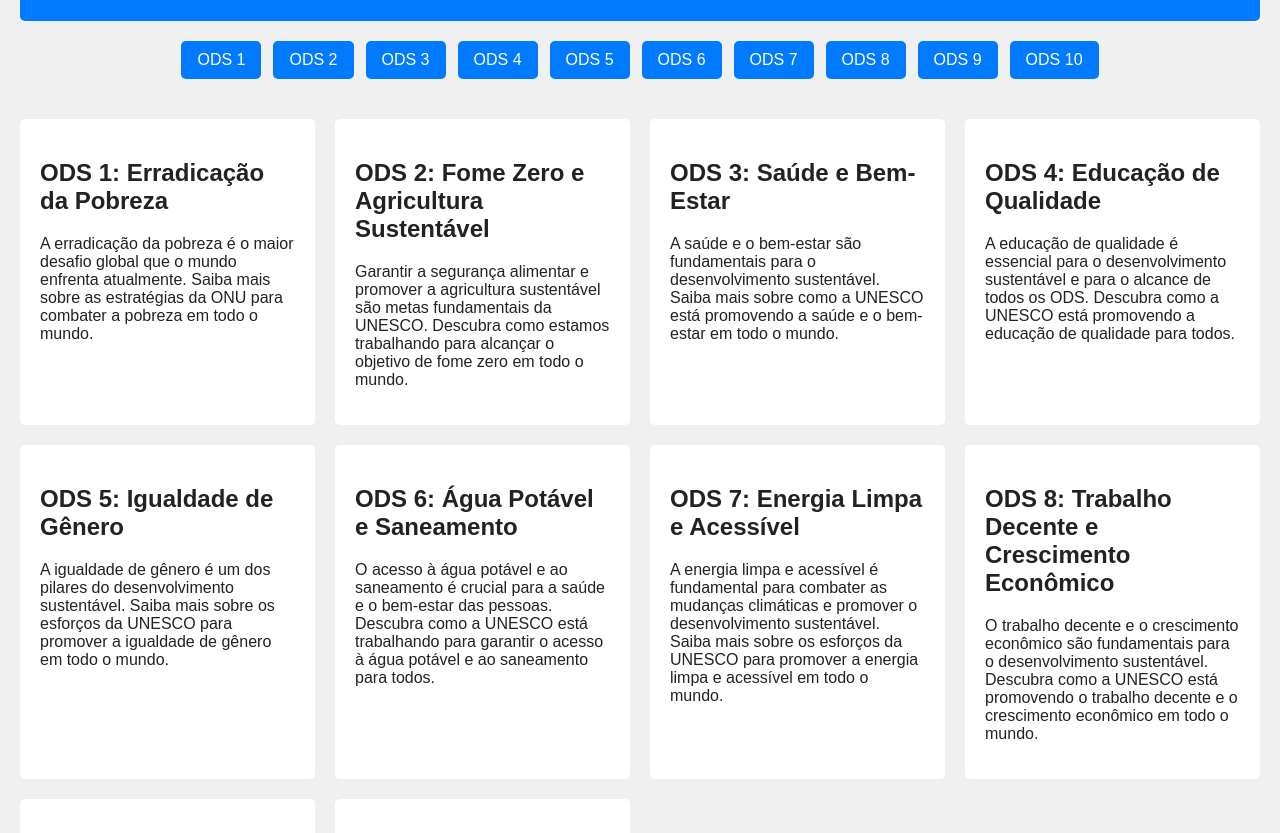
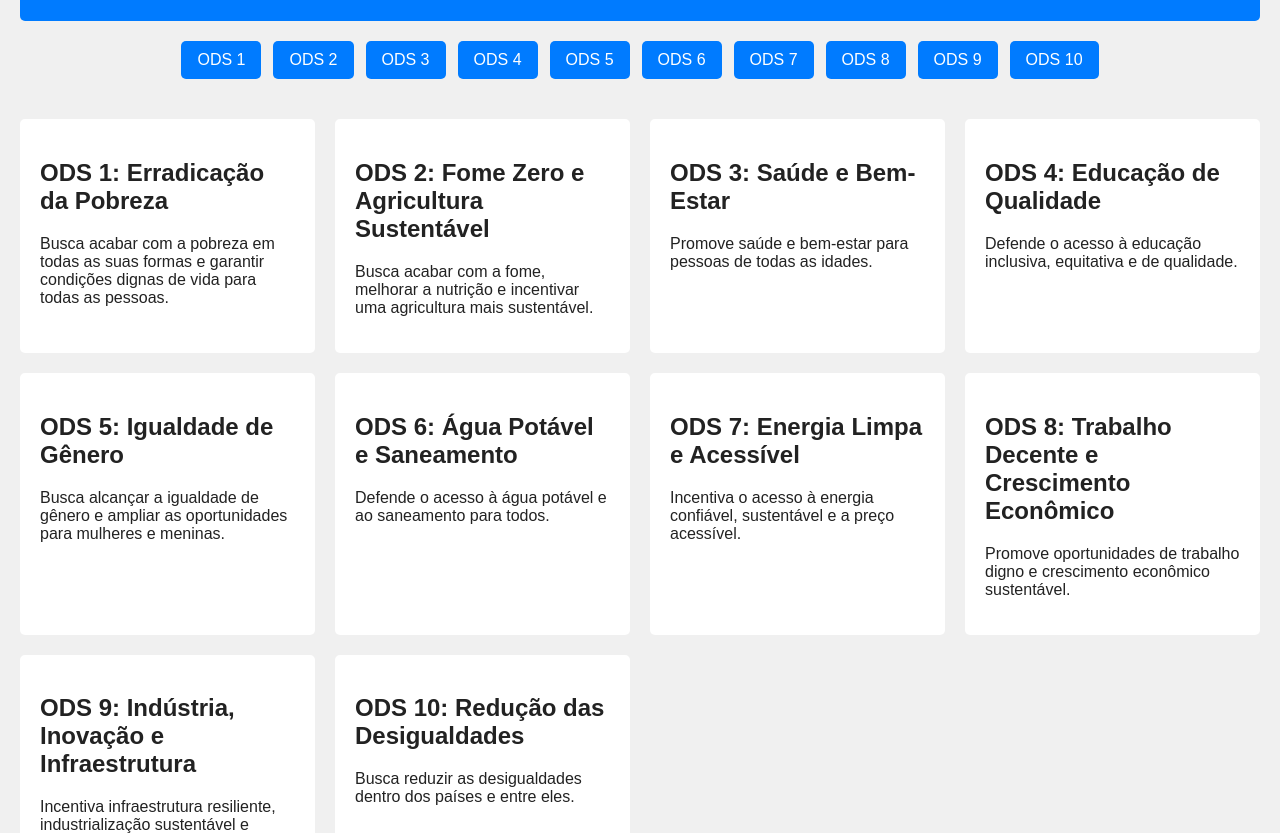
Before and after one commit to lucaszn011/aula-7, a plain HTML site: page lucaaas/index.html in a window 1280 px wide. Shown: the part 119-952 px from the top of the page. Drawn offline with Linux system fonts and the light colour scheme.

Commit message:
Corrige textos e melhora estrutura semântica da página

```diff
--- a/lucaaas/index.html
+++ b/lucaaas/index.html
@@ -1,13 +1,12 @@
 <!DOCTYPE html>
-<html lang="pt-br">
+<html lang="pt-BR">
 
 <head>
     <meta charset="UTF-8">
     <meta name="viewport" content="width=device-width, initial-scale=1.0">
-    <title>Layout com Grid e Flexbox</title>
-
+    <meta name="description" content="Página acadêmica sobre dez Objetivos de Desenvolvimento Sustentável da ONU.">
+    <title>10 Objetivos de Desenvolvimento Sustentável</title>
     <link rel="stylesheet" href="style.css">
-
 </head>
 
 <body>
@@ -15,7 +14,7 @@
         <h1>10 Objetivos de Desenvolvimento Sustentável da ONU</h1>
     </header>
 
-    <nav>
+    <nav aria-label="Navegação pelos objetivos">
         <ul>
             <li><a href="#artigo1">ODS 1</a></li>
             <li><a href="#artigo2">ODS 2</a></li>
@@ -33,71 +32,58 @@
     <main>
         <article id="artigo1">
             <h2>ODS 1: Erradicação da Pobreza</h2>
-            <p>A erradicação da pobreza é o maior desafio global que o mundo enfrenta atualmente. Saiba mais sobre as
-                estratégias da ONU para combater a pobreza em todo o mundo.</p>
+            <p>Busca acabar com a pobreza em todas as suas formas e garantir condições dignas de vida para todas as pessoas.</p>
         </article>
 
         <article id="artigo2">
             <h2>ODS 2: Fome Zero e Agricultura Sustentável</h2>
-            <p>Garantir a segurança alimentar e promover a agricultura sustentável são metas fundamentais da UNESCO.
-                Descubra como estamos trabalhando para alcançar o objetivo de fome zero em todo o mundo.</p>
+            <p>Busca acabar com a fome, melhorar a nutrição e incentivar uma agricultura mais sustentável.</p>
         </article>
 
         <article id="artigo3">
             <h2>ODS 3: Saúde e Bem-Estar</h2>
-            <p>A saúde e o bem-estar são fundamentais para o desenvolvimento sustentável. Saiba mais sobre como a UNESCO
-                está promovendo a saúde e o bem-estar em todo o mundo.</p>
+            <p>Promove saúde e bem-estar para pessoas de todas as idades.</p>
         </article>
 
         <article id="artigo4">
             <h2>ODS 4: Educação de Qualidade</h2>
-            <p>A educação de qualidade é essencial para o desenvolvimento sustentável e para o alcance de todos os ODS.
-                Descubra como a UNESCO está promovendo a educação de qualidade para todos.</p>
+            <p>Defende o acesso à educação inclusiva, equitativa e de qualidade.</p>
         </article>
 
         <article id="artigo5">
             <h2>ODS 5: Igualdade de Gênero</h2>
-            <p>A igualdade de gênero é um dos pilares do desenvolvimento sustentável. Saiba mais sobre os esforços da
-                UNESCO para promover a igualdade de gênero em todo o mundo.</p>
+            <p>Busca alcançar a igualdade de gênero e ampliar as oportunidades para mulheres e meninas.</p>
         </article>
 
         <article id="artigo6">
             <h2>ODS 6: Água Potável e Saneamento</h2>
-            <p>O acesso à água potável e ao saneamento é crucial para a saúde e o bem-estar das pessoas. Descubra como a
-                UNESCO está trabalhando para garantir o acesso à água potável e ao saneamento para todos.</p>
+            <p>Defende o acesso à água potável e ao saneamento para todos.</p>
         </article>
 
         <article id="artigo7">
             <h2>ODS 7: Energia Limpa e Acessível</h2>
-            <p>A energia limpa e acessível é fundamental para combater as mudanças climáticas e promover o
-                desenvolvimento sustentável. Saiba mais sobre os esforços da UNESCO para promover a energia limpa e
-                acessível em todo o mundo.</p>
+            <p>Incentiva o acesso à energia confiável, sustentável e a preço acessível.</p>
         </article>
 
         <article id="artigo8">
             <h2>ODS 8: Trabalho Decente e Crescimento Econômico</h2>
-            <p>O trabalho decente e o crescimento econômico são fundamentais para o desenvolvimento sustentável.
-                Descubra como a UNESCO está promovendo o trabalho decente e o crescimento econômico em todo o mundo.</p>
+            <p>Promove oportunidades de trabalho digno e crescimento econômico sustentável.</p>
         </article>
 
         <article id="artigo9">
             <h2>ODS 9: Indústria, Inovação e Infraestrutura</h2>
-            <p>A indústria, a inovação e a infraestrutura são essenciais para o desenvolvimento sustentável. Saiba mais
-                sobre os esforços da UNESCO para promover a indústria, a inovação e a infraestrutura em todo o mundo.
-            </p>
+            <p>Incentiva infraestrutura resiliente, industrialização sustentável e inovação.</p>
         </article>
 
         <article id="artigo10">
             <h2>ODS 10: Redução das Desigualdades</h2>
-            <p>A redução das desigualdades é crucial para alcançar um desenvolvimento sustentável e equitativo. Descubra
-                como a UNESCO está trabalhando para reduzir as desigualdades em todo o mundo.</p>
+            <p>Busca reduzir as desigualdades dentro dos países e entre eles.</p>
         </article>
     </main>
 
     <footer>
-        <p>Atividade acadêmica sobre os Objetivos de Desenvolvimento Sustentável</p>
+        <p>Atividade acadêmica sobre os Objetivos de Desenvolvimento Sustentável da ONU.</p>
     </footer>
 </body>
-<!-- https://www.alura.com.br/artigos/css-grid-guia-propriedades-grid-container-grid-item -->
-<!-- https://www.alura.com.br/artigos/css-guia-do-flexbox -->
+
 </html>
```
